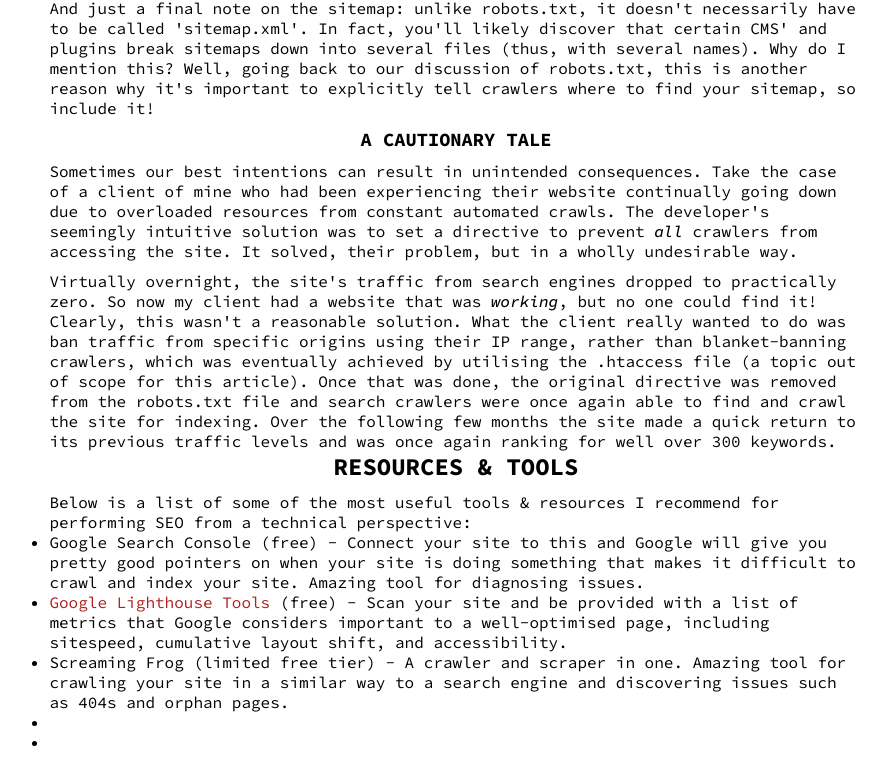
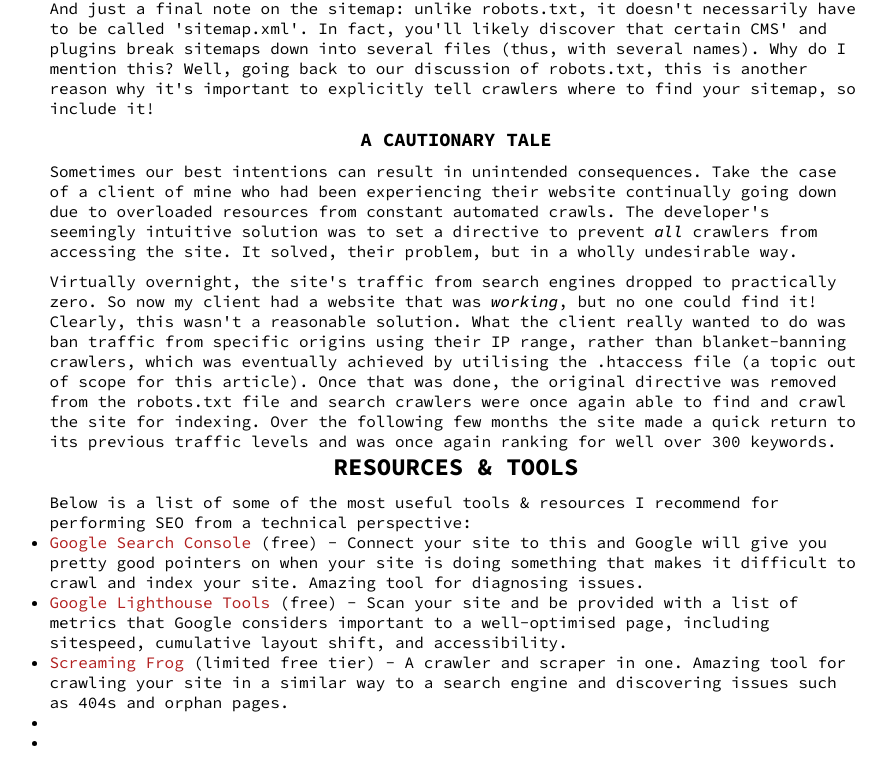
Before and after one commit to mikeolivotto/portfolio-assignment, a plain HTML site: page blog/seo-for-devs.html in a window 1280 px wide. Shown: the part 4345-5104 px from the top of the page, without its empty margins (184-1070 px from the left). Drawn offline with Linux system fonts and the light colour scheme.

Commit message:
add links to blog

```diff
--- a/blog/seo-for-devs.html
+++ b/blog/seo-for-devs.html
@@ -132,9 +132,9 @@
           <h2>Resources & Tools</h2>
           <p>Below is a list of some of the most useful tools & resources I recommend for performing SEO from a technical perspective:</p>
           <ul>
-            <li>Google Search Console (free) - Connect your site to this and Google will give you pretty good pointers on when your site is doing something that makes it difficult to crawl and index your site. Amazing tool for diagnosing issues.</li>
+            <li><a href="https://search.google.com/search-console/about">Google Search Console</a> (free) - Connect your site to this and Google will give you pretty good pointers on when your site is doing something that makes it difficult to crawl and index your site. Amazing tool for diagnosing issues.</li>
             <li><a href="https://developers.google.com/web/tools/lighthouse#devtools">Google Lighthouse Tools</a> (free) - Scan your site and be provided with a list of metrics that Google considers important to a well-optimised page, including sitespeed, cumulative layout shift, and accessibility.</li>
-            <li>Screaming Frog (limited free tier) - A crawler and scraper in one. Amazing tool for crawling your site in a similar way to a search engine and discovering issues such as 404s and orphan pages.</li>
+            <li><a href="https://www.screamingfrog.co.uk/seo-spider/">Screaming Frog</a> (limited free tier) - A crawler and scraper in one. Amazing tool for crawling your site in a similar way to a search engine and discovering issues such as 404s and orphan pages.</li>
             <li></li>
             <li></li>
           </ul>
```
